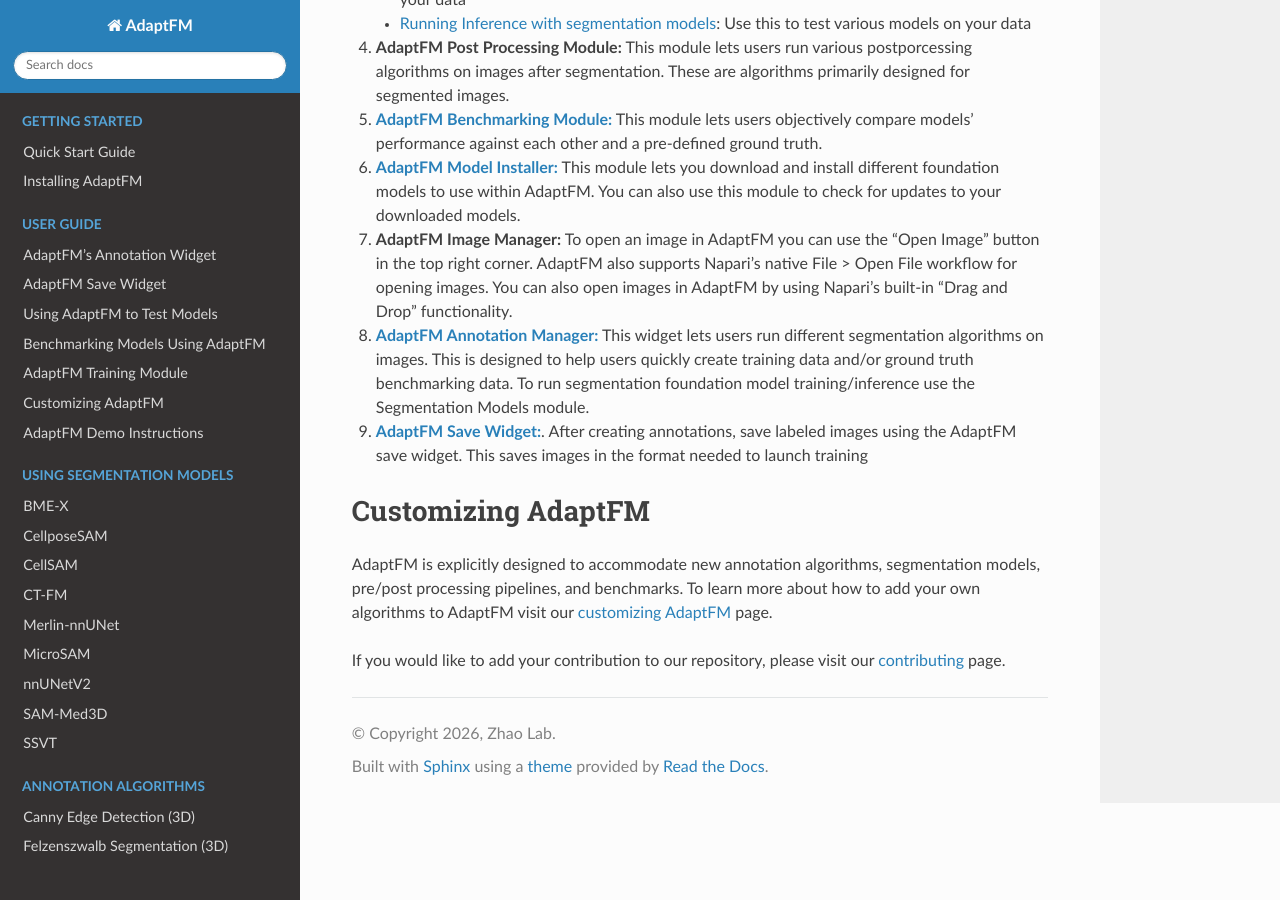
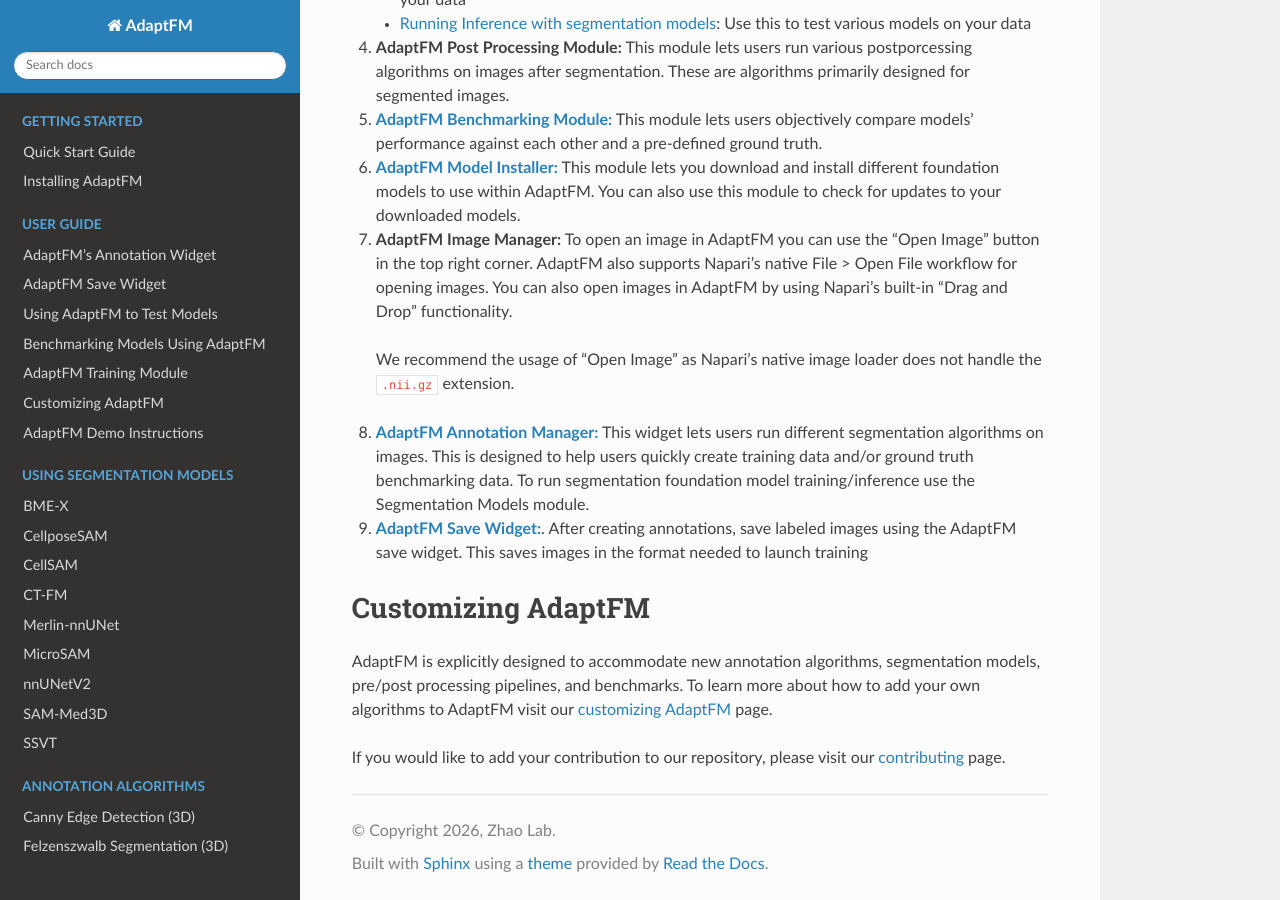
Before and after one commit to Zhao-Lab-UW-DHO/AdaptFM, a Sphinx documentation site: the page built from docs/user-guide/user-guide.md, in a window 1280 px wide and 900 px high, scrolled down 952 px. Built offline with Sphinx 7.4.7 and the Read the Docs theme 3.1.0, drawn with Linux system fonts in a browser that asks for light colours.

Commit message:
Update image load recs

```diff
--- a/docs/user-guide/user-guide.md
+++ b/docs/user-guide/user-guide.md
@@ -24,6 +24,7 @@ AdaptFM has 9 distinct modules highlighted below. Click the links for each to le
 6. [**AdaptFM Model Installer:**](model-installer.md) This module lets you download and install different foundation models to use within AdaptFM. You can also use this module to check for updates to your downloaded models.
 
 7. **AdaptFM Image Manager:** To open an image in AdaptFM you can use the "Open Image" button in the top right corner. AdaptFM also supports Napari's native File > Open File workflow for opening images. You can also open images in AdaptFM by using Napari's built-in "Drag and Drop" functionality.
+>We recommend the usage of "Open Image" as Napari's native image loader does not handle the `.nii.gz` extension.
 
 8. [**AdaptFM Annotation Manager:**](annotations.md) This widget lets users run different segmentation algorithms on images. This is designed to help users quickly create training data and/or ground truth benchmarking data. To run segmentation foundation model training/inference use the Segmentation Models module.
 
```
